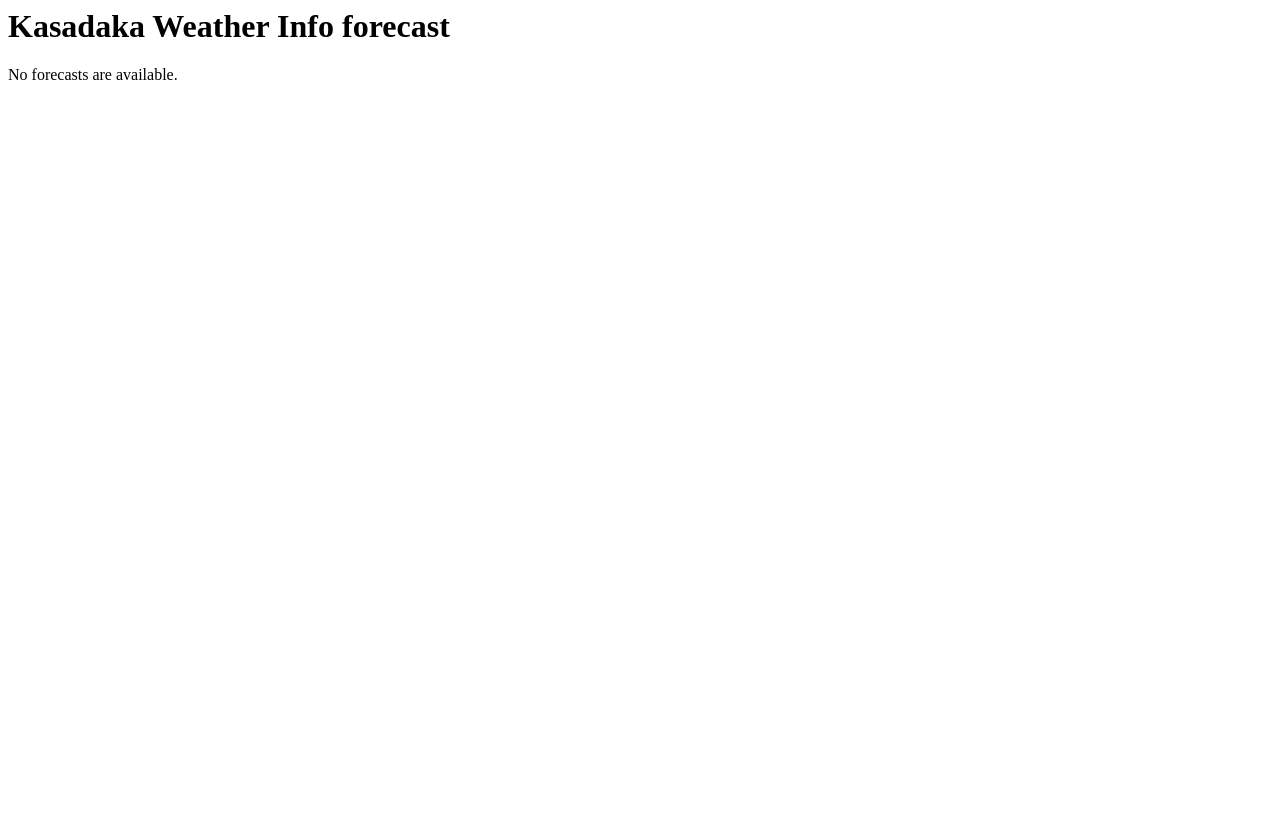
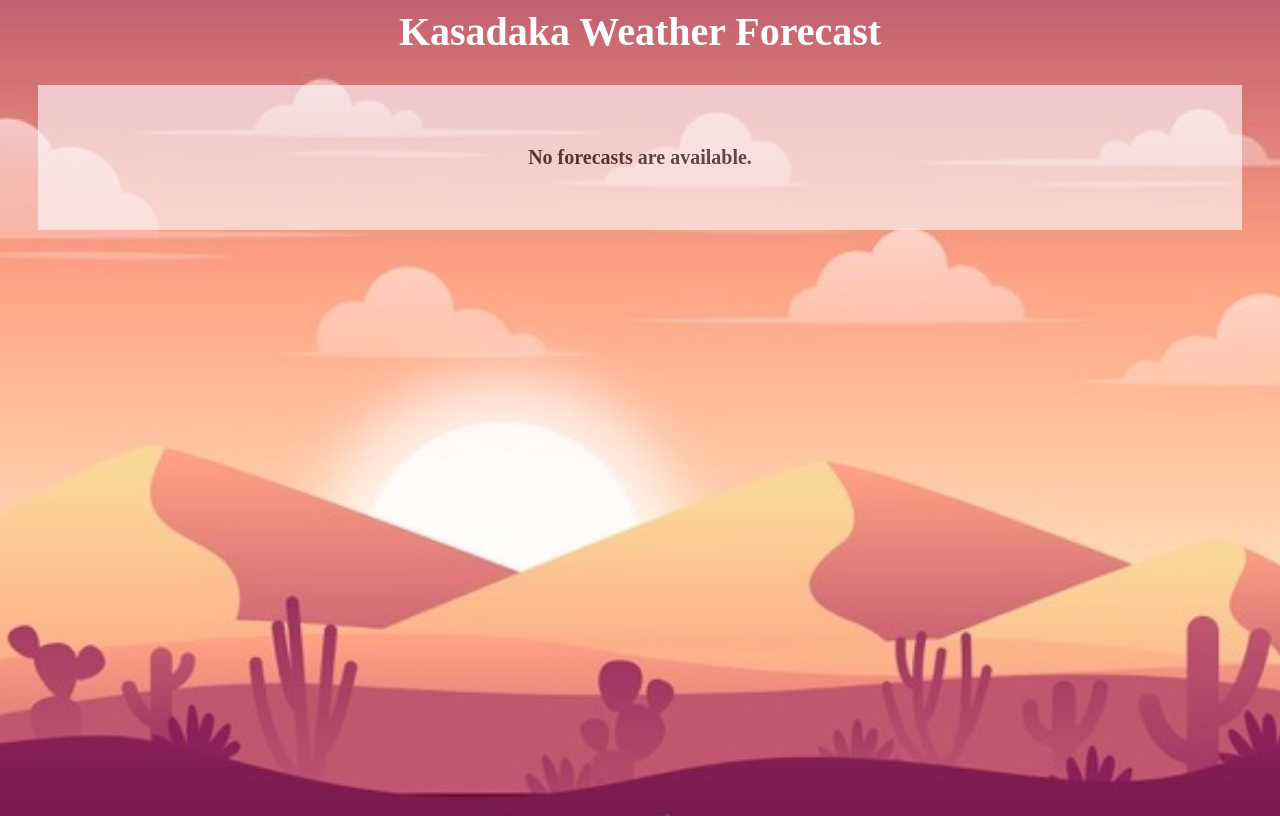
Before and after one commit to davidhuser/django-tutorial, a Django app: page /weather/ in a window 1280 px wide. Before the commit the page ends 80 px from the top, so only its background shows below. Run offline with Django 3.2, Linux system fonts and the light colour scheme; data that the repository does not hold is empty.

Commit message:
Styling Added
Added background image and some styling to highlight the forecast status
and App name.

```diff
--- /dev/null
+++ b/mysite/weather/static/weather/style.css
@@ -0,0 +1,32 @@
+li a {
+    color: white;
+}
+
+h1 {
+    color: white;
+    font-size: 40px;
+    text-align: center;
+}
+
+body {
+    background: url("images/background.jpg") no-repeat;
+    height: 100%;
+    background-position: center;
+    background-repeat: no-repeat;
+    background-size: cover;
+}
+
+div.transbox {
+  margin: 30px;
+  background-color: #ffffff;
+  border: 1px solid white;
+  opacity: 0.6;
+}
+
+div.transbox p {
+  margin: 5%;
+  font-weight: bold;
+  color: black;
+  text-align: center;
+  font-size: 20px;
+}
--- a/mysite/weather/templates/weather/index.html
+++ b/mysite/weather/templates/weather/index.html
@@ -1,11 +1,21 @@
-<h1>Kasadaka Weather Info forecast</h1>
+
+{% load static %}
+
+<link rel="stylesheet" type="text/css" href="{% static 'weather/style.css' %}">
+
+<h1>Kasadaka Weather Forecast</h1>
 
 {% if forecast_list %}
+
+<div class="transbox">
 <ul>
     {% for day in forecast_list %}
     <li>{{ day.date }} (TEMP: {{day.temperature}} RAIN: {{day.rainfall}} STORM: {{day.is_storm}})</li>
     {% endfor %}
 </ul>
+</div>
 {% else %}
+<div class="transbox">
 <p>No forecasts are available.</p>
+</div>
 {% endif %}
```
Also changed, not shown: mysite/weather/static/weather/images/background.jpg (added).
